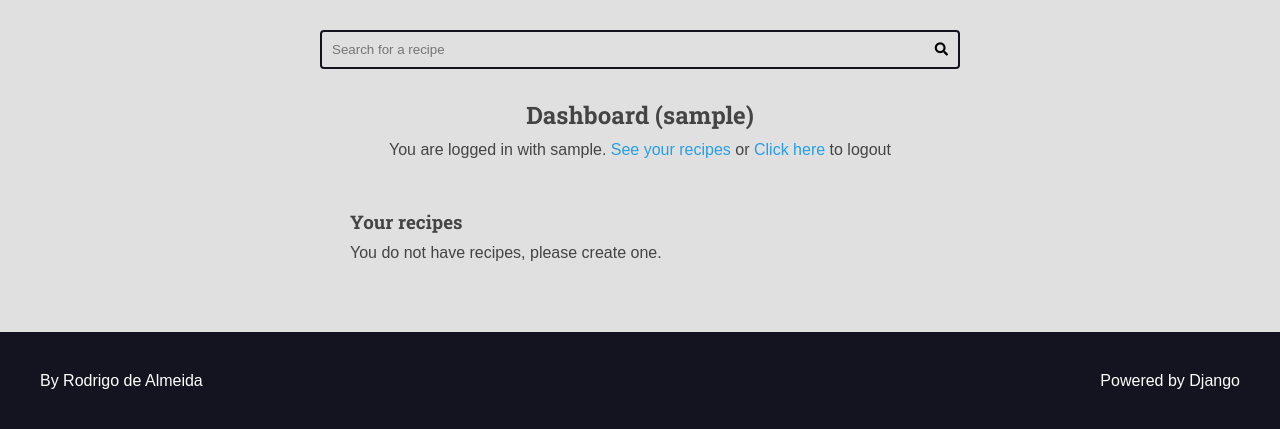
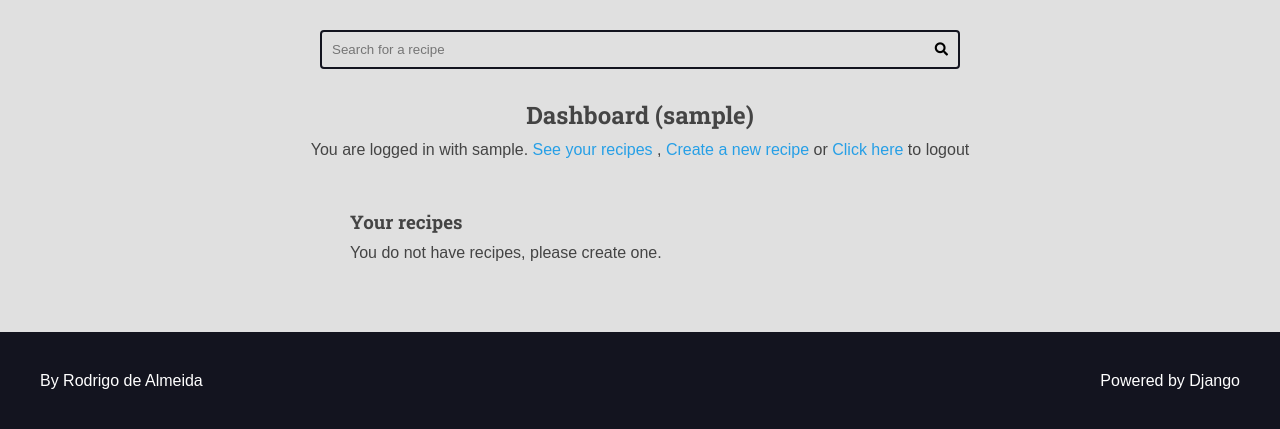
Before and after one commit to lordrodrigoo/Django, a Django app: page /authors/dashboard/ in a window 1280 px wide. Shown: the part 113-542 px from the top of the page. Run offline with Django 5.2, Linux system fonts and the light colour scheme; the visitor is signed in with stand-in values (Sample User, id 1); data that the repository does not hold is empty; parts of the project's set-up code (start-up, migrations or seed data) failed here and were passed over.

Commit message:
created view to create new recipes

```diff
--- a/authors/templates/authors/partials/login_message.html
+++ b/authors/templates/authors/partials/login_message.html
@@ -1,7 +1,9 @@
 {% if request.user.is_authenticated %}
       <div class="login-message">You are logged in with
         {{ request.user.username }}.
-        <a href="{% url "authors:dashboard" %}">See your recipes </a> or
+        <a href="{% url "authors:dashboard" %}">See your recipes </a>,
+        <a href="{% url "authors:dashboard_recipe_new" %}">Create a new recipe </a> or
+
         <form  class='inline-form' action="{% url "authors:logout" %}" method='POST'>
           {% csrf_token %}
           <input type="hidden" name="username" value="{{request.user.username}}">
--- a/authors/urls.py
+++ b/authors/urls.py
@@ -10,6 +10,8 @@ urlpatterns = [
     path('login/create/', views.login_create, name='login_create' ),
     path('login/logout/', views.logout_view, name='logout' ),
     path('dashboard/', views.dashboard, name='dashboard' ),
+    path('dashboard/recipe/new/', views.dashboard_recipe_new, name='dashboard_recipe_new' ),
     path('dashboard/recipe/<int:id>/edit/', views.dashboard_recipe_edit, name='dashboard_recipe_edit' ),
 
+
 ]
--- a/authors/views.py
+++ b/authors/views.py
@@ -136,3 +136,33 @@ def dashboard_recipe_edit(request, id):
         }
 
     )
+
+@login_required(login_url='authors:login', redirect_field_name='next')
+def dashboard_recipe_new(request):
+    form = AuthorRecipeForm(
+        data=request.POST or None,
+        files=request.FILES or None,
+    )
+
+    if form.is_valid():
+        recipe: Recipe = form.save(commit=False)
+
+        recipe.author = request.user
+        recipe.preparation_steps_is_html = False
+        recipe.is_published = False
+
+        recipe.save()
+
+        messages.success(request, 'Salvo com sucesso!')
+        return redirect(
+            reverse('authors:dashboard_recipe_edit', args=(recipe.id,))
+        )
+
+    return render(
+        request,
+        'authors/pages/dashboard_recipe.html',
+        context={
+            'form': form,
+            'form_action': reverse('authors:dashboard_recipe_new')
+        }
+    )
```
